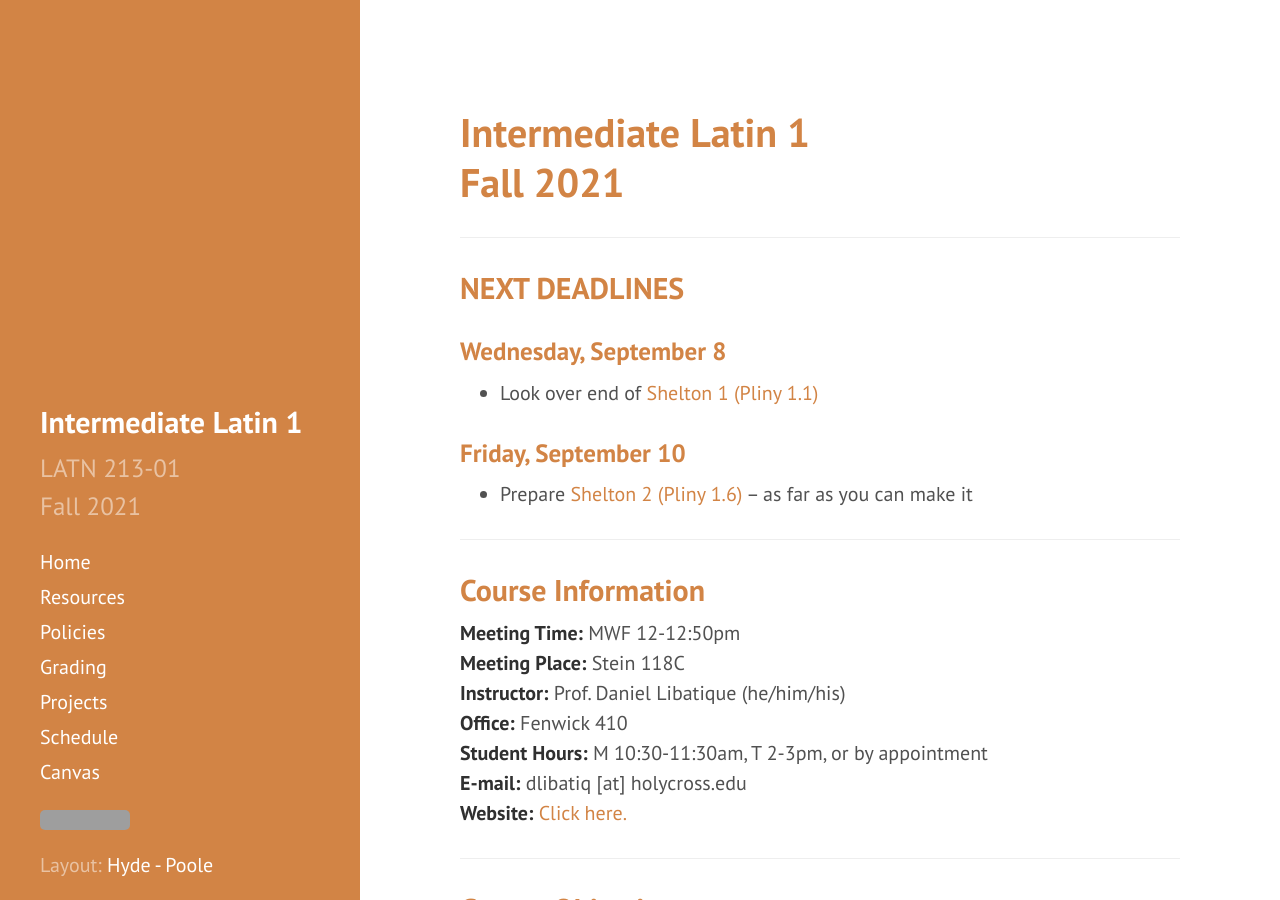
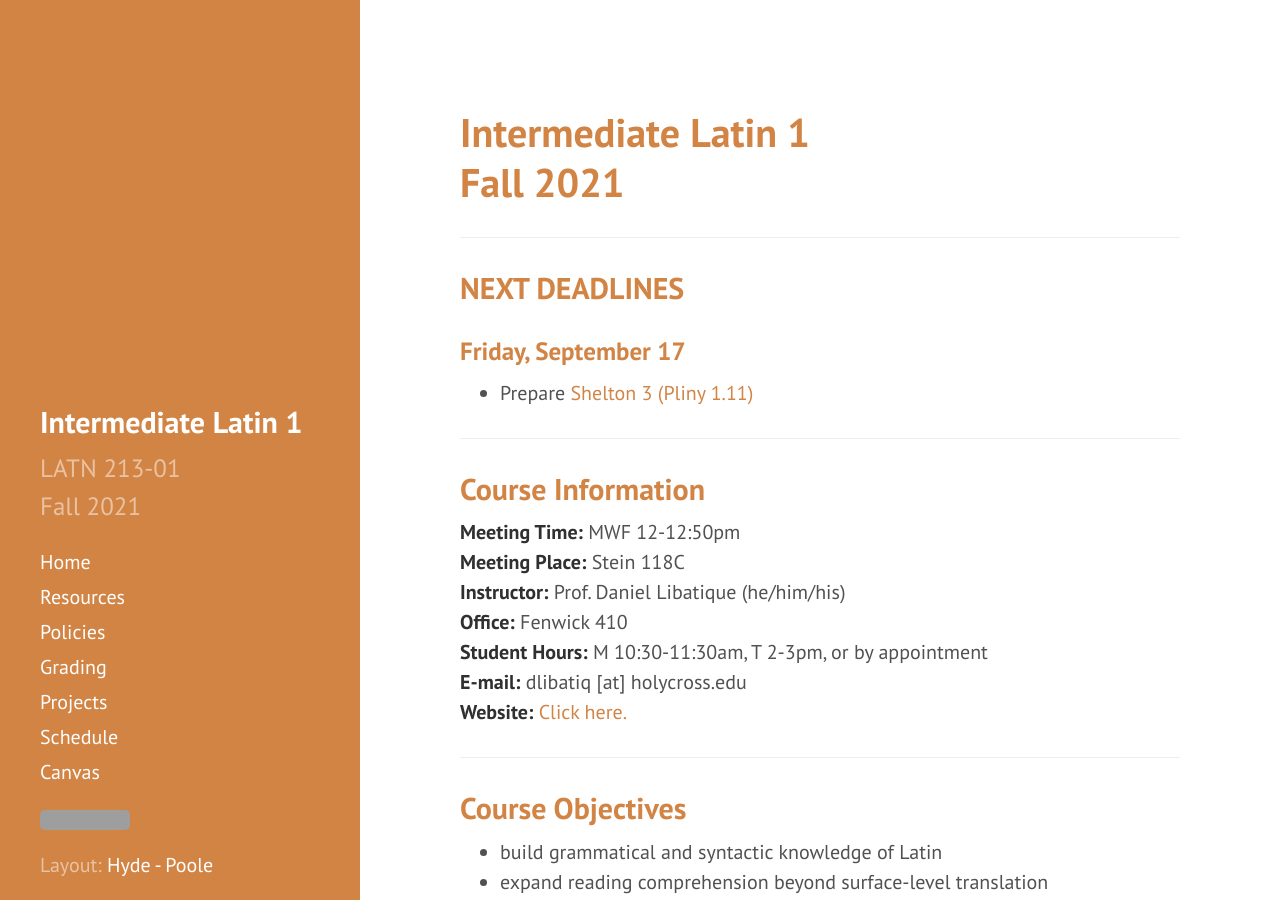
Before and after one commit to DLibatique/LATN213-F21, a Jekyll site: the page built from _pages/index.md, in a window 1280 px wide and 900 px high. Built offline with Jekyll 4.4.1, drawn with Linux system fonts in a browser that asks for light colours; grey boxes are pictures that could not be loaded.

Commit message:
added link to shelton 3, updated homepage

```diff
--- a/_pages/index.md
+++ b/_pages/index.md
@@ -10,13 +10,8 @@ permalink: /
 
 ## NEXT DEADLINES
 
-### Wednesday, September 8
-
-* Look over end of [Shelton 1 (Pliny 1.1)](https://drive.google.com/file/d/19OJBs2DFa3Vwvj5PlN7SgjTwMJgwNT5V/view?usp=sharing)
-
-### Friday, September 10
-
-* Prepare [Shelton 2 (Pliny 1.6)](https://drive.google.com/file/d/15PPDEu_kRRB4iIexMbH6r7hLbgC6dBIk/view?usp=sharing) -- as far as you can make it
+### Friday, September 17
+* Prepare [Shelton 3 (Pliny 1.11)](https://drive.google.com/file/d/15Q8iAuf0bh8qE_MfLxGnVZRmQ2Utz26O/view?usp=sharing)
 
 ***
 
```
Also changed, not shown: _pages/schedule.md (+1 -0 lines).
